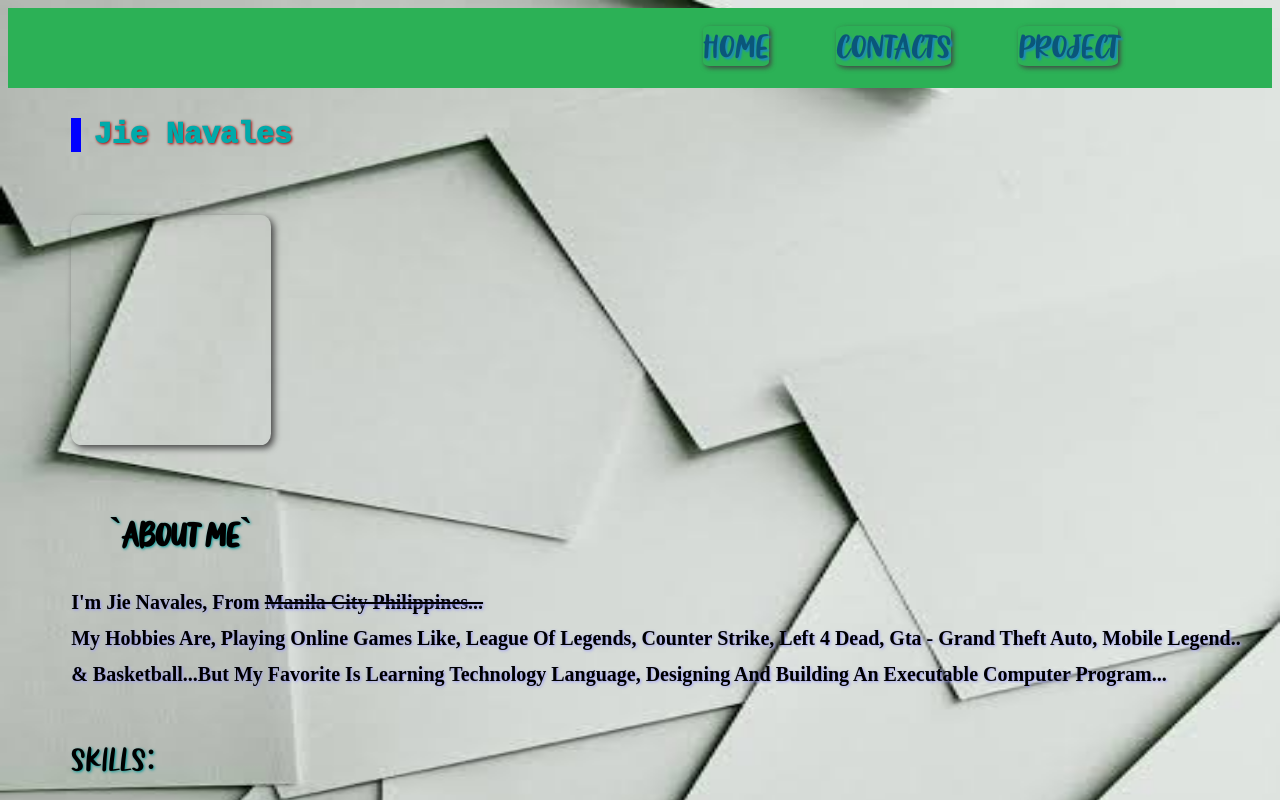
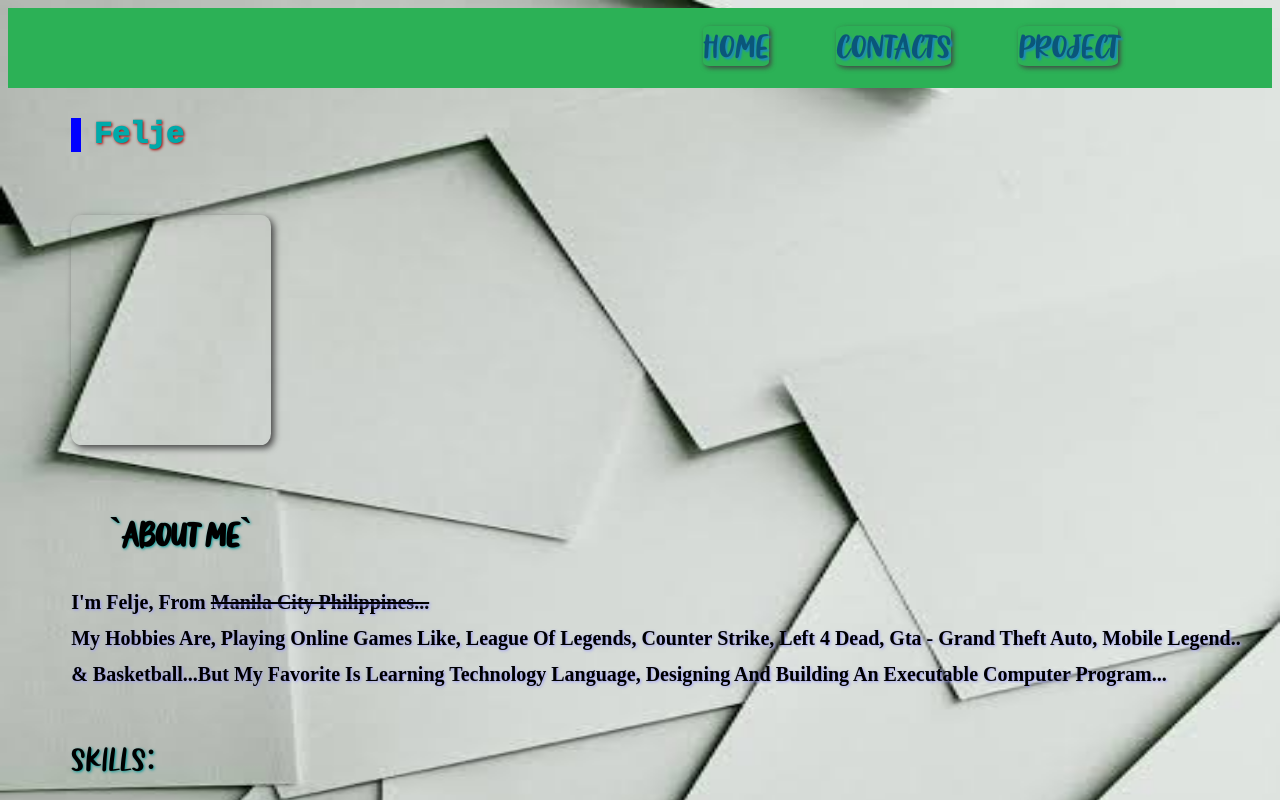
Before and after one commit to ejlef/Portfolio1, a plain HTML site: page index.html in a window 1280 px wide. Shown: the top 800 px of the page. Drawn offline with Linux system fonts and the light colour scheme; a script that the page names is missing.

Commit message:
Update index.html

```diff
--- a/index.html
+++ b/index.html
@@ -18,12 +18,12 @@
 </div>
 
 
-<p id="Felje">Jie Navales</p>
+<p id="Felje">Felje</p>
 <div id="mypic"></div>
 
 
 <h1 id="about_my_self">`ABOUT ME`</h1>
-<p id="about">I'm jie navales, From <s>manila city Philippines... </s><br> My Hobbies are, Playing Online Games like, League of Legends, Counter Strike, Left 4 Dead, Gta - Grand Theft Auto, Mobile Legend.. & Basketball...But My Favorite is learning Technology Language, Designing and Building an Executable Computer Program...</p>
+<p id="about">I'm Felje, From <s>manila city Philippines... </s><br> My Hobbies are, Playing Online Games like, League of Legends, Counter Strike, Left 4 Dead, Gta - Grand Theft Auto, Mobile Legend.. & Basketball...But My Favorite is learning Technology Language, Designing and Building an Executable Computer Program...</p>
 
 
 <p id="skills">SKILLS:</p>
```
